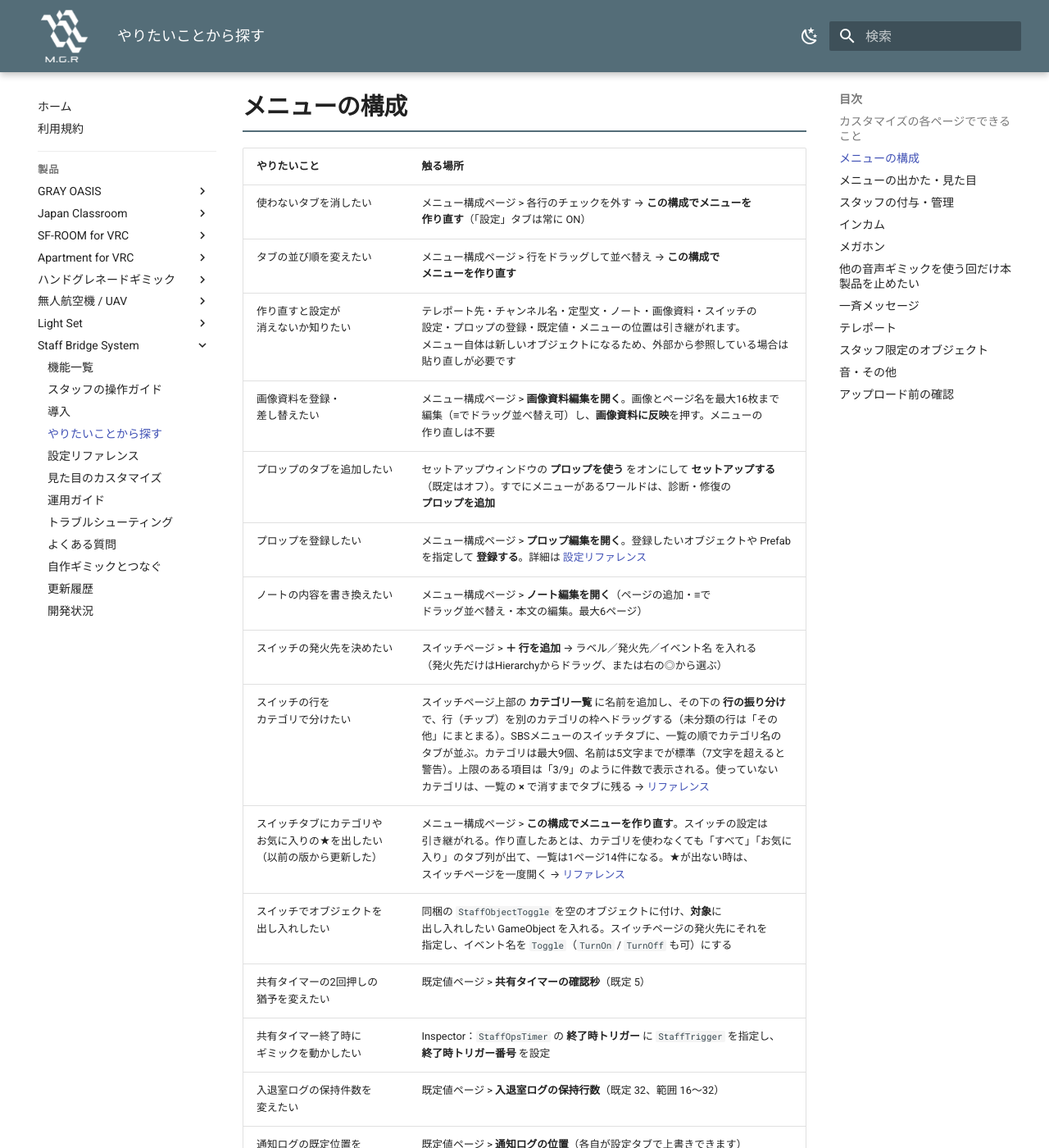
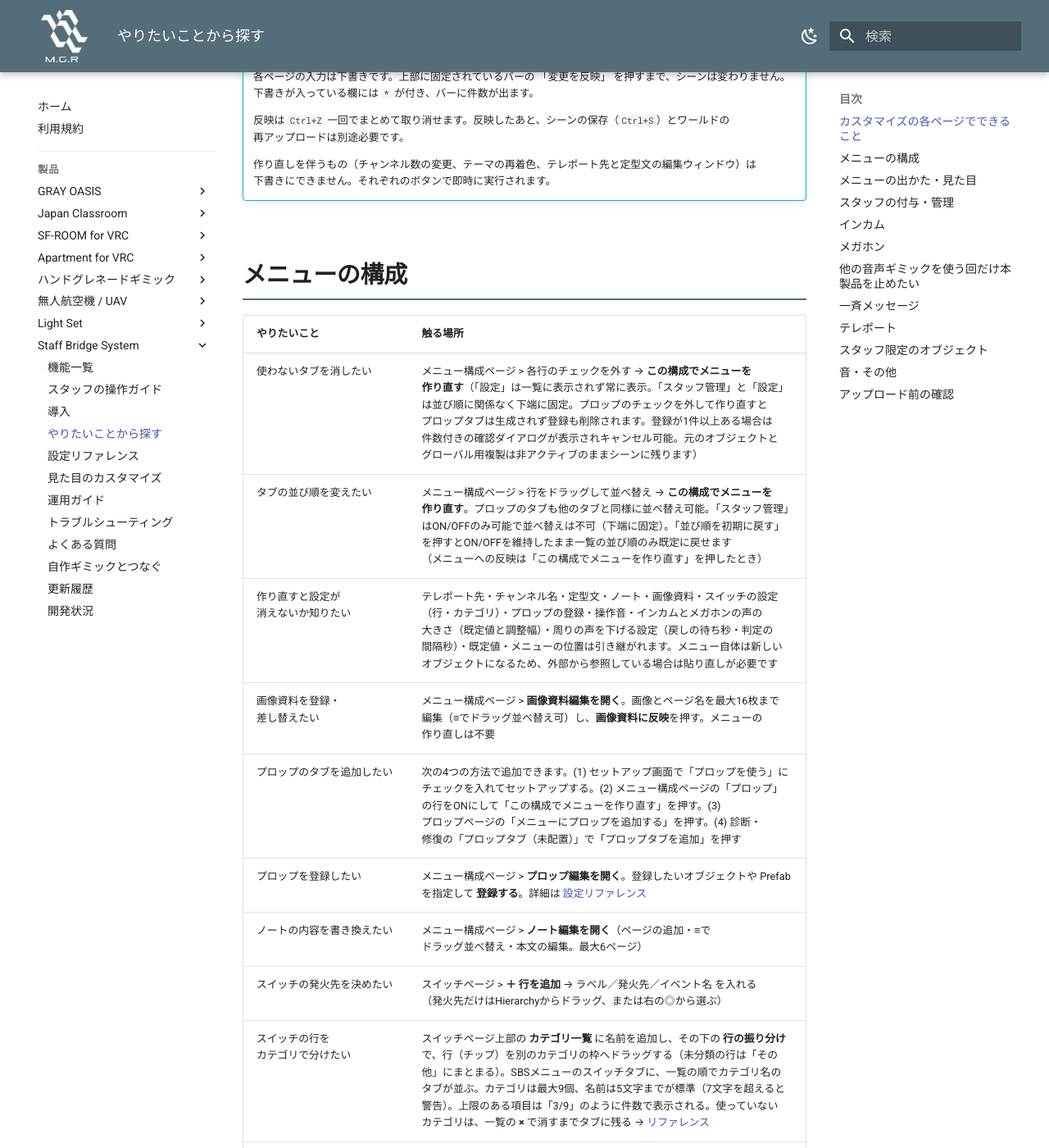
Before and after one commit to MAGURO-git/ProductArchive, an MkDocs documentation site: the page built from docs/staff-bridge-system/howto.md, in a window 1280 px wide and 1400 px high, scrolled down 1422 px. Shown: the whole window at 82% size. Built offline with MkDocs 1.6.1 and Material for MkDocs 9.7.7, drawn with Linux system fonts in a browser that asks for light colours; some of the changed text lies outside the part shown.

Commit message:
SBS マニュアル: 実装との照合（Fable）で見つかった食い違い28件を、Gemini の校正を検査して反映する
プロップの上限 64→256、「枠上限」→「上限です」、スイッチのタブ 6列×2段、メニュー構成の変更（設定を出さない・
並び順を初期に戻す・プロップの並べ替えと ON/OFF）、診断の項目名、窓の右上のボタン、作り直しの引き継ぎ内容、
プロップの入れ物名（SBS_プロップ）、「未反映の変更」、数字キーの範囲、戻しの待ち秒、行ID採番の自動保存、
更新履歴への追記ほか。install.md の1件は、先に別のコミット（5fcd0d6）に入っている。

Gemini の出力は、元との差分で検査した（数字・コード・リンク・画像・アンカー・表の列・禁止語）。
その結果、次を直した: features.md で消されていた「画像資料編集」の行を戻す。「操作音」の行の仮の文字
（【要確認】）を、実装の事実（10種類の操作音の差し替え・初期値に戻す・作り直しで引き継ぐ）で埋める。

Co-Authored-By: Claude Sonnet 5.5 <noreply@anthropic.com>

```diff
--- a/docs/staff-bridge-system/howto.md
+++ b/docs/staff-bridge-system/howto.md
@@ -3,6 +3,8 @@
 「こうしたい」から、触る場所を引くためのページです。詳しい説明は各リンク先にあります。
 
 よく使う設定は、セットアップ窓の「カスタマイズ」グループにまとめてあります。まずはそこを見てください。Inspector を開く必要があるのは、めったに触らない項目だけです。
+
+セットアップウィンドウの右上には左から「マニュアル」「更新履歴」「開発状況」「ショップ」のボタンがあり、ブラウザでそれぞれのページが開きます。左上にはバージョン（例：Staff Bridge System v1.2.0）が表示されます。不具合の問い合わせの際は、このバージョン表記をそのままお伝えください。
 
 表記の見かた：
 
@@ -16,11 +18,12 @@
 | ページ | 内容 |
 |---|---|
 | メニュー構成 | タブの並べ替えと ON / OFF、メニューの作り直し、テレポート先の編集、定型文編集、ノート編集、画像資料編集（各編集ウィンドウはドラッグ並び替え対応）、プロップ編集を開く |
-| プロップ | プロップの登録・設定変更（既定はオフ） |
 | メニューの出かた | 開く長押し秒・Desktop開閉キー・スティックのしきい値、表示スケール／距離／下オフセット、自動で閉じる距離、最初に開くタブ |
 | テーマ・フォント | 配色テーマの選択、カスタム色、フォント、生成済みメニューへの再着色 |
+| 操作音 | SBSメニューで鳴る10種類の操作音（選択・進む・戻る・メニューを開く／閉じる・決定・戻る決定・お気に入りのON／OFF・操作不可）の差し替え。「すべて初期値に戻す」で出荷時の音へ戻せる。未設定の音は鳴らない |
 | インカム | チャンネル数（2〜16）の変更、各チャンネルの表示名、スタッフ限定モード・送信解除の待ち秒・ジェスチャー発話、インカムの一時停止 |
 | スイッチ | ワールドのギミックを動かすスイッチの行（ラベル・発火先・イベント名・カテゴリ）の編集と、カテゴリ一覧の管理 |
+| プロップ | プロップの登録・設定変更（既定はオフ） |
 | スタッフ名簿 | 最初からスタッフにしておく人の編集、`.asset` への書き出し／読み込み |
 | 既定値 | メガホンの長押し秒・最大使用秒、インカムの最大送信秒、通知音の初期音量、通知ログ・共有タイマー・入退室ログの既定値、テレポートの着地位置、Desktopキー発話の候補 |
 
@@ -35,11 +38,11 @@
 
 | やりたいこと | 触る場所 |
 |---|---|
-| 使わないタブを消したい | メニュー構成ページ > 各行のチェックを外す → **この構成でメニューを作り直す**（「設定」タブは常に ON） |
-| タブの並び順を変えたい | メニュー構成ページ > 行をドラッグして並べ替え → **この構成でメニューを作り直す** |
-| 作り直すと設定が消えないか知りたい | テレポート先・チャンネル名・定型文・ノート・画像資料・スイッチの設定・プロップの登録・既定値・メニューの位置は引き継がれます。メニュー自体は新しいオブジェクトになるため、外部から参照している場合は貼り直しが必要です |
+| 使わないタブを消したい | メニュー構成ページ > 各行のチェックを外す → **この構成でメニューを作り直す**（「設定」は一覧に表示されず常に表示。「スタッフ管理」と「設定」は並び順に関係なく下端に固定。プロップのチェックを外して作り直すとプロップタブは生成されず登録も削除されます。登録が1件以上ある場合は件数付きの確認ダイアログが表示されキャンセル可能。元のオブジェクトとグローバル用複製は非アクティブのままシーンに残ります） |
+| タブの並び順を変えたい | メニュー構成ページ > 行をドラッグして並べ替え → **この構成でメニューを作り直す**。プロップのタブも他のタブと同様に並べ替え可能。「スタッフ管理」はON/OFFのみ可能で並べ替えは不可（下端に固定）。「並び順を初期に戻す」を押すとON/OFFを維持したまま一覧の並び順のみ既定に戻せます（メニューへの反映は「この構成でメニューを作り直す」を押したとき） |
+| 作り直すと設定が消えないか知りたい | テレポート先・チャンネル名・定型文・ノート・画像資料・スイッチの設定（行・カテゴリ）・プロップの登録・操作音・インカムとメガホンの声の大きさ（既定値と調整幅）・周りの声を下げる設定（戻しの待ち秒・判定の間隔秒）・既定値・メニューの位置は引き継がれます。メニュー自体は新しいオブジェクトになるため、外部から参照している場合は貼り直しが必要です |
 | 画像資料を登録・差し替えたい | メニュー構成ページ > **画像資料編集を開く**。画像とページ名を最大16枚まで編集（≡でドラッグ並べ替え可）し、**画像資料に反映**を押す。メニューの作り直しは不要 |
-| プロップのタブを追加したい | セットアップウィンドウの **プロップを使う** をオンにして **セットアップする**（既定はオフ）。すでにメニューがあるワールドは、診断・修復の **プロップを追加** |
+| プロップのタブを追加したい | 次の4つの方法で追加できます。(1) セットアップ画面で「プロップを使う」にチェックを入れてセットアップする。(2) メニュー構成ページの「プロップ」の行をONにして「この構成でメニューを作り直す」を押す。(3) プロップページの「メニューにプロップを追加する」を押す。(4) 診断・修復の「プロップタブ（未配置）」で「プロップタブを追加」を押す |
 | プロップを登録したい | メニュー構成ページ > **プロップ編集を開く**。登録したいオブジェクトや Prefab を指定して **登録する**。詳細は [設定リファレンス](reference.md#prop) |
 | ノートの内容を書き換えたい | メニュー構成ページ > **ノート編集を開く**（ページの追加・≡でドラッグ並べ替え・本文の編集。最大6ページ） |
 | スイッチの発火先を決めたい | スイッチページ > **＋ 行を追加** → ラベル／発火先／イベント名 を入れる（発火先だけはHierarchyからドラッグ、または右の◎から選ぶ） |
@@ -49,7 +52,7 @@
 | 共有タイマーの2回押しの猶予を変えたい | 既定値ページ > **共有タイマーの確認秒**（既定 5） |
 | 共有タイマー終了時にギミックを動かしたい | Inspector：`StaffOpsTimer` の **終了時トリガー** に `StaffTrigger` を指定し、**終了時トリガー番号** を設定 |
 | 入退室ログの保持件数を変えたい | 既定値ページ > **入退室ログの保持行数**（既定 32、範囲 16〜32） |
-| 通知ログの既定位置を変えたい | 既定値ページ > **通知ログの位置**（各自が設定タブで上書きできます） |
+| 通知ログの既定位置を変えたい | 既定値ページ > **通知ログ**（左下／左上／表示しない。各自が設定タブで上書きできます） |
 | 入退室を通知ログに出したくない | 既定値ページ > **入退室を通知ログに載せる** を OFF |
 
 ![スイッチページ](images/edit-switch.png)
@@ -69,7 +72,7 @@
 | 正面の視界を空けたい | メニューの出かたページ > **下オフセット**（既定 0.12m） |
 | 開いたメニューが置きっぱなしになる | メニューの出かたページ > **離れたら自動で閉じる** と **自動で閉じる距離**（既定 3m） |
 | 最初に開くタブを変えたい | メニューの出かたページ > **最初に開くタブ**（0 = 1番目）。2回目以降は前回のタブが開く |
-| ワールドのオブジェクトにメニューが隠れて読めない | v1.1.0 以降は自動で手前に描画されます。更新したプロジェクトで反映されていない場合は、セットアップ窓の「診断・修復」から「メニューを手前に描く」を実行 |
+| ワールドのオブジェクトにメニューが隠れて読めない | v1.1.0 以降は自動で手前に描画されます。更新したプロジェクトで反映されていない場合は、セットアップ窓の「診断・修復」の「メニューの前面表示設定」から「前面表示に設定」を実行 |
 
 ![メニューの出かたページ](images/edit-display.png)
 
@@ -143,7 +146,7 @@
 | よく使う文をまとめたい | 同じ画面でカテゴリ名を揃える（カテゴリごとにタブが分かれる） |
 | 緊急の文を目立たせたい | 定型文の本文に TMP のリッチテキスト（`<color=...>` など）を使う |
 | 通知ログの行がすぐ消える／残りすぎる | 既定値ページ > **通知ログの表示秒**（既定 20）、**自分宛の表示秒**（既定 40） |
-| 通知ログの出る位置を変えたい | 既定値ページ > **通知ログの位置**（各自が設定タブで上書きできます） |
+| 通知ログの出る位置を変えたい | 既定値ページ > **通知ログ**（左下／左上／表示しない。各自が設定タブで上書きできます） |
 | 入室直後に古いメッセージを出したくない | Inspector：`StaffBroadcast` の **表示秒**（既定 6）。これより古い受信は入室時に出しません |
 | 受信ログの件数を変えたい | Inspector：`StaffBroadcast` の **履歴件数**（既定 16） |
 | 自分宛の目印を変えたい | Inspector：`StaffBroadcast` の **自分宛プレフィックス** |
```
Also changed, not shown: docs/staff-bridge-system/changelog.md (+5 -1 lines), docs/staff-bridge-system/features.md (+4 -3 lines), docs/staff-bridge-system/reference.md (+14 -12 lines), docs/staff-bridge-system/troubleshoot.md (+7 -5 lines), docs/staff-bridge-system/usage.md (+7 -7 lines).
